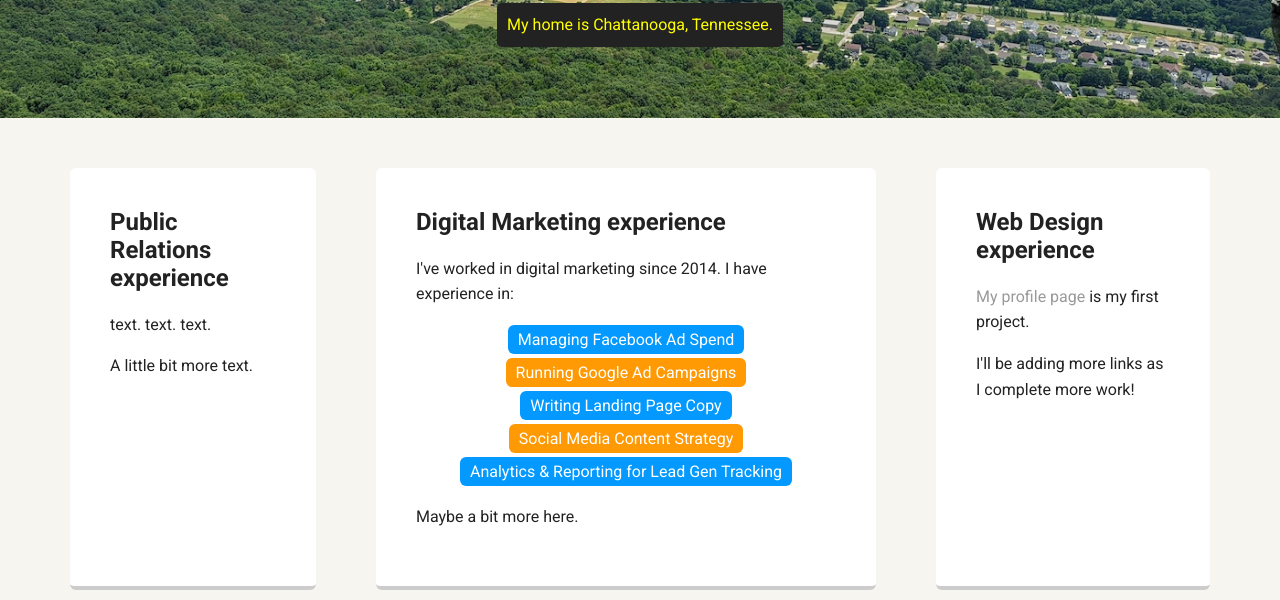
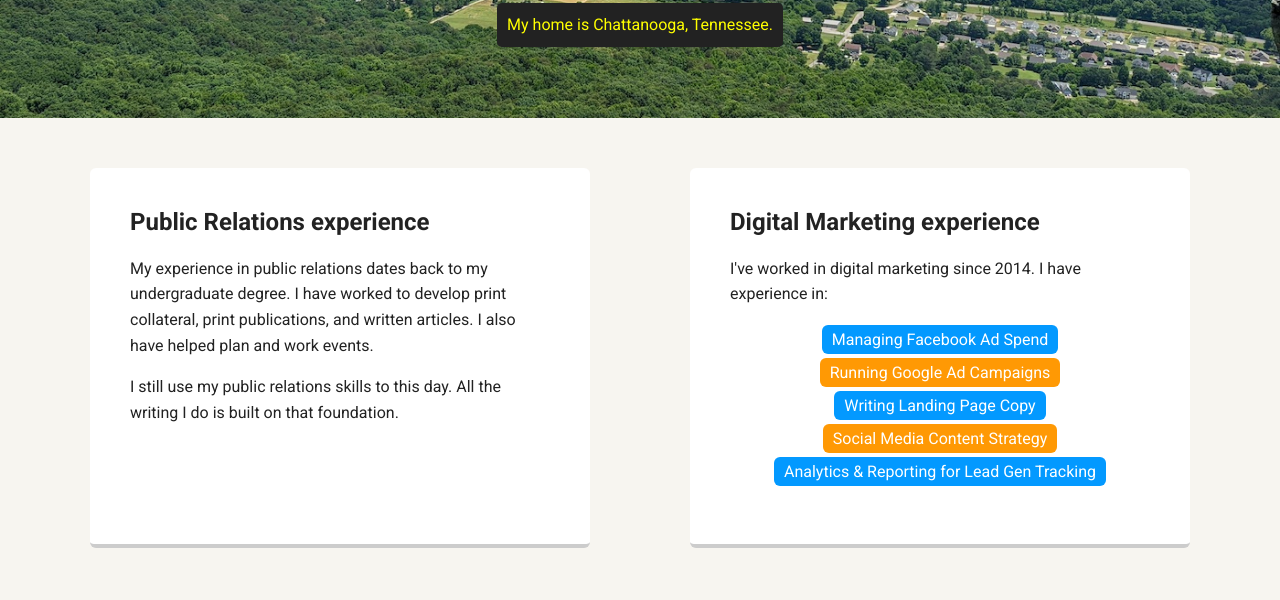
Before and after one commit to thejaredpowers/techdegree-project-1, a plain HTML site: page experience.html in a window 1280 px wide. Shown: the part 352-952 px from the top of the page. Drawn offline with Linux system fonts and the light colour scheme; a web font is replaced by a local one.

Commit message:
Updated experience.html and flexbox in styles.css

```diff
--- a/experience.html
+++ b/experience.html
@@ -28,8 +28,8 @@
     <main class="flex">
       <div class="card">
         <h2>Public Relations experience</h2>
-        <p>text. text. text.</p>
-        <p>A little bit more text.</p>
+        <p>My experience in public relations dates back to my undergraduate degree. I have worked to develop print collateral, print publications, and written articles. I also have helped plan and work events.</p>
+        <p>I still use my public relations skills to this day. All the writing I do is built on that foundation.</p>
       </div>
 
       <div class="card">
@@ -42,7 +42,6 @@
           <li>Social Media Content Strategy</li>
           <li>Analytics & Reporting for Lead Gen Tracking</li>
         </ul>
-        <p>Maybe a bit more here.</p>
       </div>
 
       <div class="card">
--- a/styles.css
+++ b/styles.css
@@ -177,6 +177,7 @@ a.social:hover {
       -ms-flex-pack: distribute;
       justify-content: space-around;
       margin: 0 auto;
+      flex-wrap: wrap;
   }
 
   header {
```
